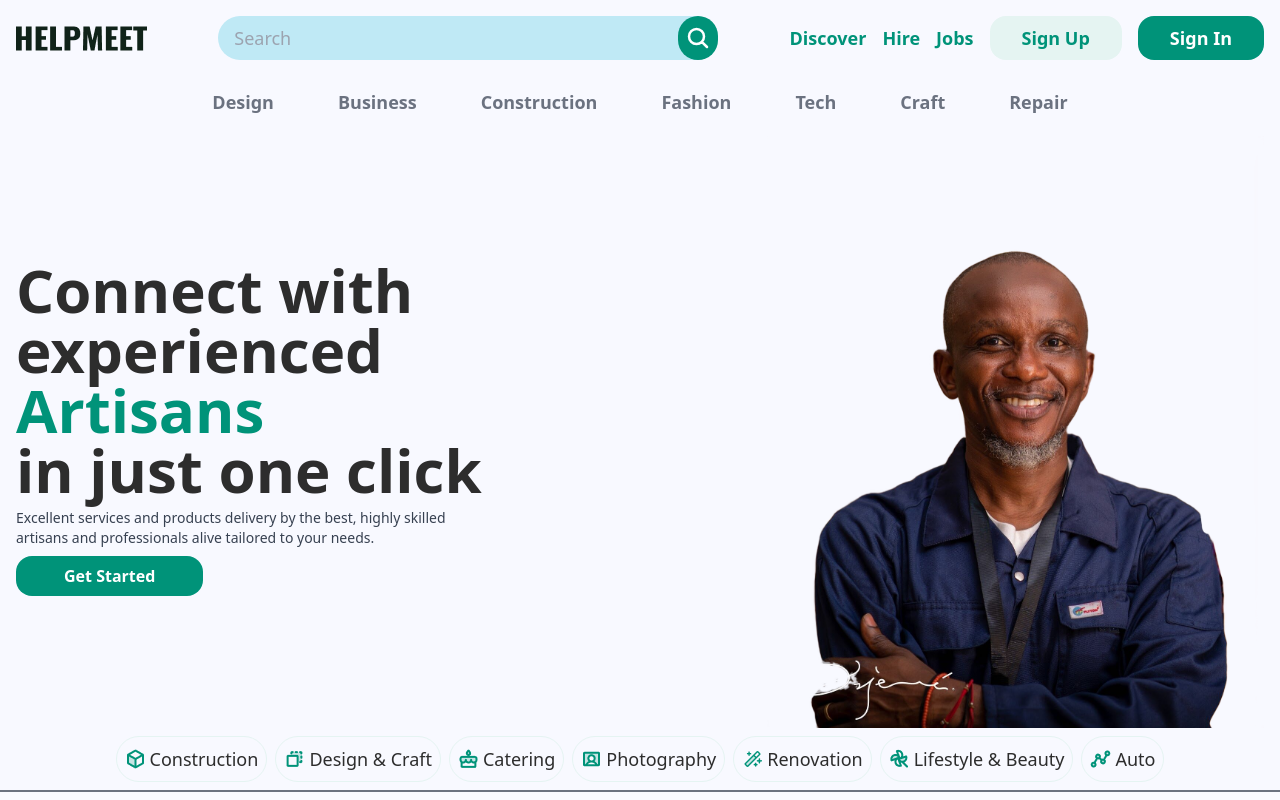
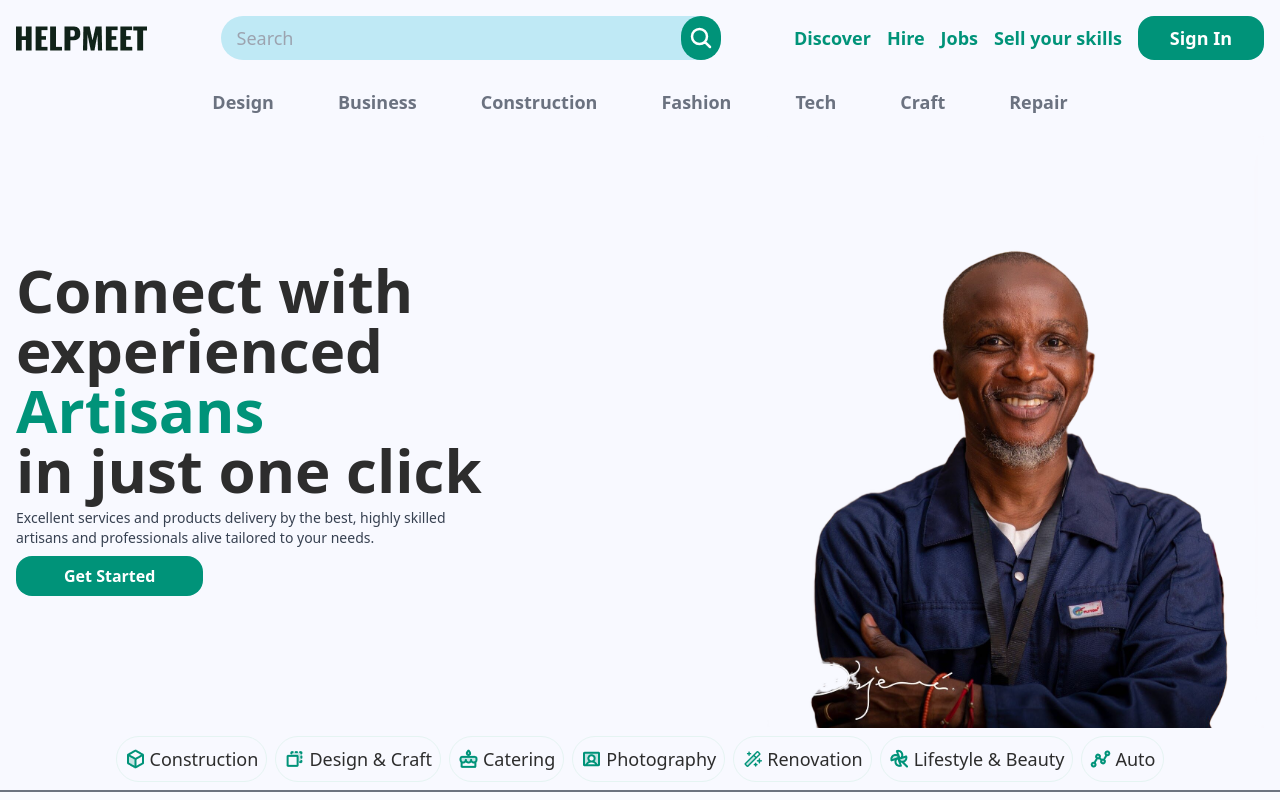
Before and after one commit to adeleke-code/helpmeet-landing-page, a React (Create React App) app: page / in a window 1280 px wide. Shown: the top 800 px of the page. Built offline with nearby package versions, Linux system fonts and the light colour scheme.

Commit message:
fix: Add "Sell your skills"

```diff
--- a/src/components/MobileNavbar.tsx
+++ b/src/components/MobileNavbar.tsx
@@ -30,11 +30,10 @@ function MobileNavbar() {
             <li>Discover</li>
             <li>Hire</li>
             <li>Jobs</li>
+            <li>Sell your skills</li>
           </ul>
-          <div className="flex flex-col items-center space-y-2">
-            <Button label="Sign Up" large />
-            <Button label="Sign In" primary large />
-          </div>
+
+          <Button label="Sign In" primary large />
         </div>
       </div>
     </div>
--- a/src/components/Navbar.tsx
+++ b/src/components/Navbar.tsx
@@ -29,11 +29,10 @@ function Navbar() {
             <li>Discover</li>
             <li>Hire</li>
             <li>Jobs</li>
+            <li>Sell your skills</li>
           </ul>
-          <div className="flex space-x-2 lg:space-x-4">
-            <Button label="Sign Up" />
-            <Button label="Sign In" primary />
-          </div>
+
+          <Button label="Sign In" primary />
         </div>
 
         {/* Mobile view */}
```
